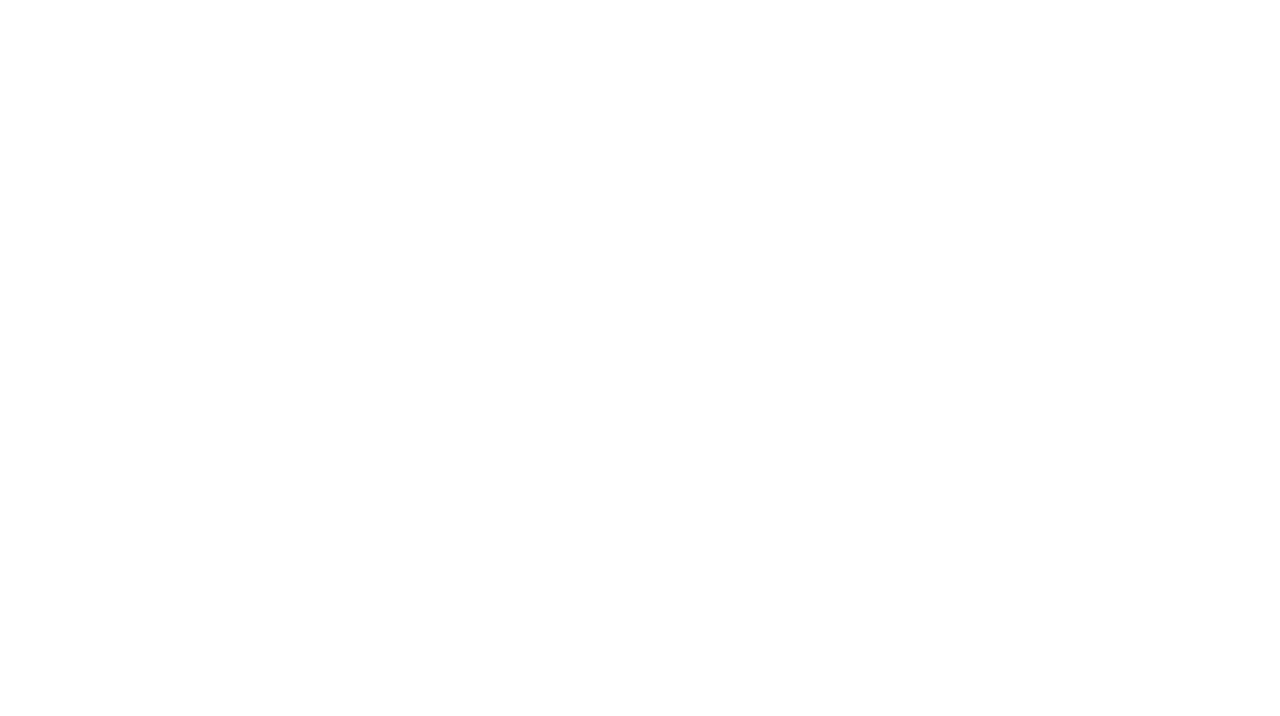
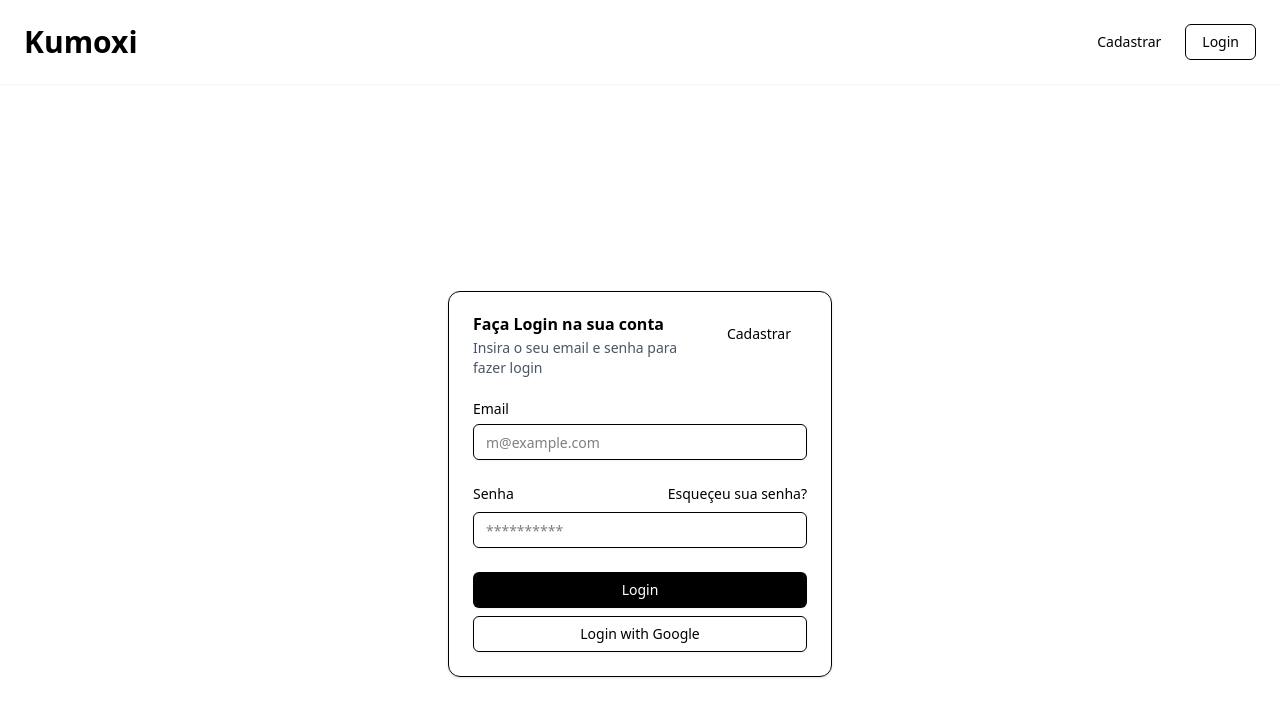
Before and after one commit to loidrodrigues/Kumoxi-frontend, a React (Vite) app: page /login in a window 1280 px wide. Before the commit this address had no page. Shown: the top 716 px of the page. Built offline with nearby package versions, Linux system fonts and the light colour scheme.

Commit message:
feat: adicionar tela de login e cadastro || adicionar header com dois primeiros links cadastro e login

```diff
--- a/src/App.jsx
+++ b/src/App.jsx
@@ -1,12 +1,18 @@
 import Cadastro from "./Pages/Cadastro";
 import { BrowserRouter, Routes, Route } from "react-router-dom";
 import Home from "./Pages/Home";
+import Header from "./components/header";
+import Login from "./Pages/Login";
+import CadastrarUser from "./Pages/cadastrarUser";
 function App() {
   return (
     <BrowserRouter>
+      <Header />
       <Routes>
         <Route path="/" element={<Home />} />
         <Route path="/cadastro" element={<Cadastro />} />
+        <Route path="/login" element={<Login />} />
+        <Route path="/cadastrar" element={<CadastrarUser />} />
       </Routes>
     </BrowserRouter>
   );
--- a/src/Pages/Home.jsx
+++ b/src/Pages/Home.jsx
@@ -16,7 +16,7 @@ export default function Home() {
       .catch((error) => console.log(error));
   }, []);
   return (
-    <div className="p-6 max-wxl mx-auto space-y-4">
+    <div className="p-6 max-w-[1500px] mx-auto space-y-4">
       <Link to="/cadastro">
         <Button variant={"outline"} className="cursor-pointer mb-6">
           Cadastrar Projetos
--- /dev/null
+++ b/src/Pages/Login.jsx
@@ -0,0 +1,69 @@
+import { Button } from "@/components/ui/button";
+import {
+  Card,
+  CardAction,
+  CardContent,
+  CardDescription,
+  CardFooter,
+  CardHeader,
+  CardTitle,
+} from "@/components/ui/card";
+import { Input } from "@/components/ui/input";
+import { Label } from "@/components/ui/label";
+export default function Login() {
+  return (
+    <div className="flex justify-center items-center h-screen">
+      <Card className="w-full max-w-sm">
+        <CardHeader>
+          <CardTitle>Faça Login na sua conta</CardTitle>
+          <CardDescription className="text-muted-foreground text-gray-600">
+            Insira o seu email e senha para fazer login
+          </CardDescription>
+          <CardAction>
+            <Button variant="link">Cadastrar</Button>
+          </CardAction>
+        </CardHeader>
+        <CardContent>
+          <form>
+            <div className="flex flex-col gap-6">
+              <div className="grid gap-2">
+                <Label htmlFor="email">Email</Label>
+                <Input
+                  id="email"
+                  type="email"
+                  placeholder="m@example.com"
+                  required
+                />
+              </div>
+              <div className="grid gap-2">
+                <div className="flex items-center">
+                  <Label htmlFor="password">Senha</Label>
+                  <a
+                    href="#"
+                    className="ml-auto inline-block text-sm underline-offset-4 hover:underline"
+                  >
+                    Esqueçeu sua senha?
+                  </a>
+                </div>
+                <Input
+                  id="password"
+                  type="password"
+                  required
+                  placeholder="**********"
+                />
+              </div>
+            </div>
+          </form>
+        </CardContent>
+        <CardFooter className="flex-col gap-2">
+          <Button type="submit" className="w-full bg-black text-white">
+            Login
+          </Button>
+          <Button variant="outline" className="w-full">
+            Login with Google
+          </Button>
+        </CardFooter>
+      </Card>
+    </div>
+  );
+}
--- /dev/null
+++ b/src/Pages/cadastrarUser.jsx
@@ -0,0 +1,71 @@
+import {
+  Card,
+  CardAction,
+  CardContent,
+  CardDescription,
+  CardFooter,
+  CardHeader,
+  CardTitle,
+} from "../components/ui/card";
+import { Textarea } from "../components/ui/textarea";
+import { Input } from "../components/ui/input";
+import { Label } from "../components/ui/label";
+import { Button } from "../components/ui/button";
+export default function CadastrarUser() {
+  return (
+    <div className="h-screen flex items-center justify-center">
+      <Card className="w-full max-w-sm">
+        <CardHeader className="mb-2">
+          <CardTitle>Criar conta</CardTitle>
+          <CardDescription className="text-sm text-gray-500">
+            Cria uma conta e aproveita a plataforma
+          </CardDescription>
+          <CardAction>
+            <Button variant="link">Login</Button>
+          </CardAction>
+        </CardHeader>
+        <CardContent>
+          <form>
+            <div className="flex flex-col gap-4">
+              <div className="grid gap-2">
+                <Label htmlFor="title">Nome Completo</Label>
+                <Input
+                  id="title"
+                  type="text"
+                  placeholder="Sistema de gestao de pessoas"
+                  required
+                />
+              </div>
+              <div className="grid gap-2">
+                <Label htmlFor="autor">E-mail</Label>
+                <Input
+                  id="autor"
+                  type="email"
+                  placeholder="@example.com"
+                  required
+                />
+              </div>
+              <div className="grid gap-2">
+                <Label htmlFor="autor">Senha</Label>
+                <Input
+                  id="autor"
+                  type="password"
+                  placeholder="******"
+                  required
+                />
+              </div>
+            </div>
+          </form>
+        </CardContent>
+        <CardFooter className="flex-col gap-2">
+          <Button
+            variant="outline"
+            className="w-full cursor-pointer bg-black text-white"
+          >
+            Criar conta
+          </Button>
+        </CardFooter>
+      </Card>
+    </div>
+  );
+}
--- /dev/null
+++ b/src/components/header.jsx
@@ -0,0 +1,23 @@
+import { Link } from "react-router-dom";
+import { Button } from "./ui/button";
+export default function Header() {
+  return (
+    <div className="bg-primary flex justify-between text-primary-foreground p-6 shadow-xs">
+      <Link to="/">
+        <h1 className="text-3xl font-bold">Kumoxi</h1>
+      </Link>
+      <div className="flex gap-2">
+        <Link to="/cadastrar">
+          <Button variant={"default"} className={"cursor-pointer shadow-none"}>
+            Cadastrar
+          </Button>
+        </Link>
+        <Link to="/login">
+          <Button variant={"outline"} className={"cursor-pointer shadow-none"}>
+            Login
+          </Button>
+        </Link>
+      </div>
+    </div>
+  );
+}
```
